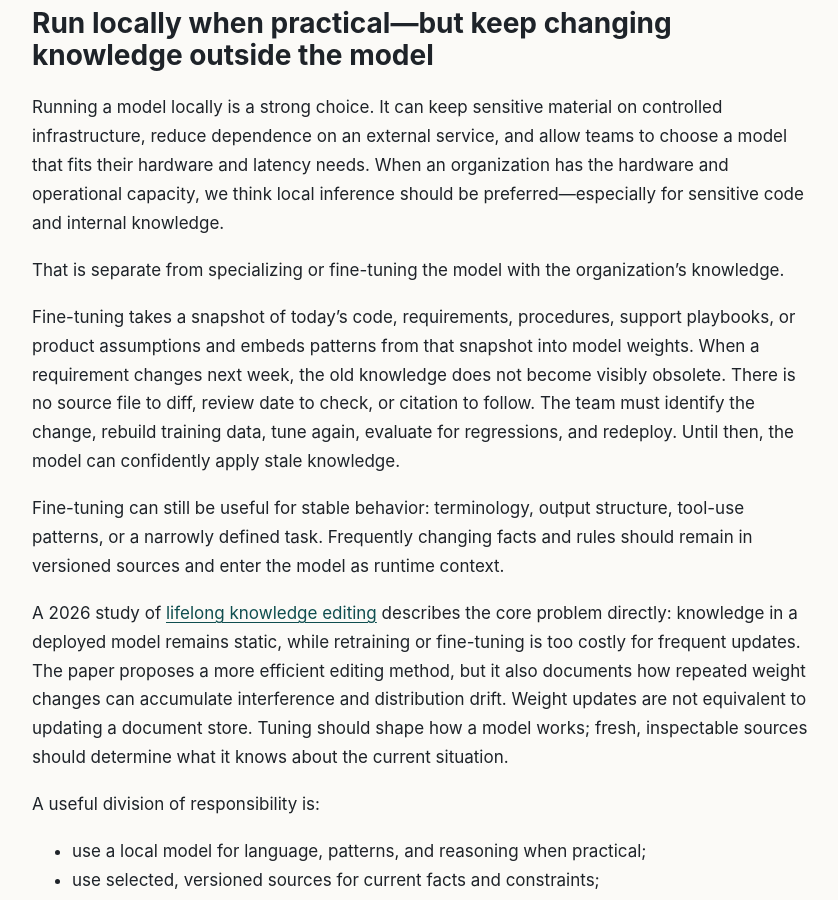
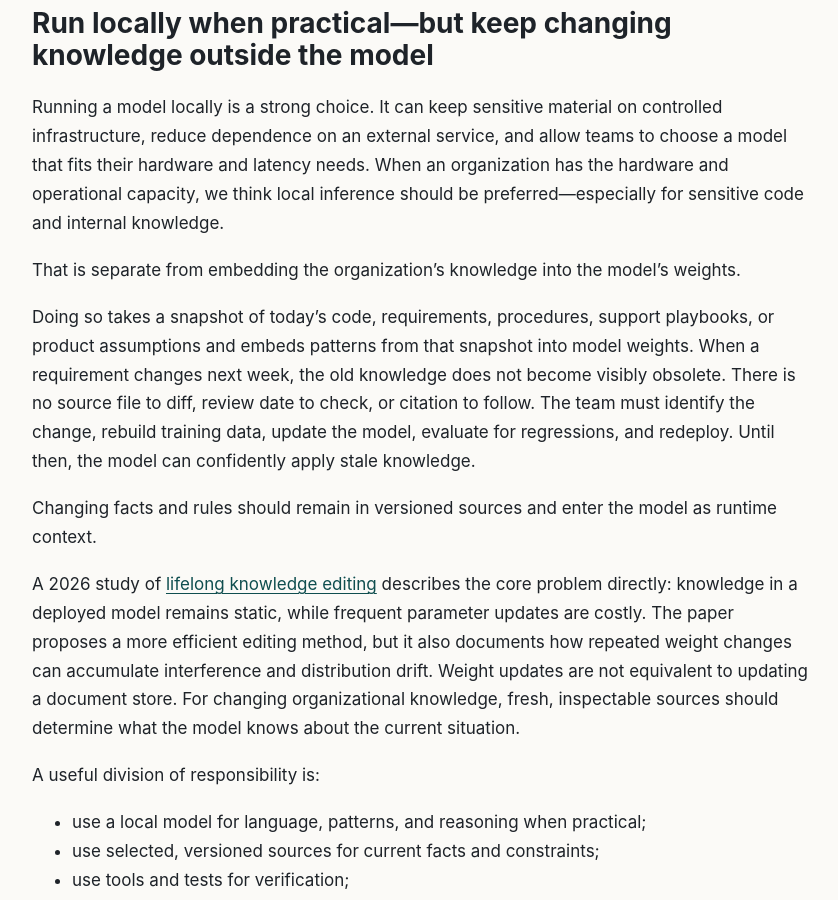
Before and after one commit to XTSoftwareLabs/neatcontext-blog, a Jekyll site: the page built from _posts/2026-07-14-why-more-context-is-not-always-better-context.md, in a window 1280 px wide and 900 px high, scrolled down 3076 px. Shown: the whole window, without its empty margins (128-966 px from the left). Built offline with Jekyll 4.4.1, drawn with Linux system fonts in a browser that asks for light colours; some of the changed text lies outside the part shown.

Commit message:
De-emphasize model fine-tuning

```diff
--- a/_posts/2026-07-14-why-more-context-is-not-always-better-context.md
+++ b/_posts/2026-07-14-why-more-context-is-not-always-better-context.md
@@ -11,7 +11,7 @@ The instinct behind this proposal is right. An AI system should not reason about
 
 The problem is the jump from **access to everything** to **put everything in context**. Those are not the same design.
 
-Broad access can make useful evidence discoverable. Indiscriminate inclusion can bury that evidence, mix incompatible sources, expose unnecessary data, and make a confident answer harder to audit. Running the model locally can improve privacy and control. Fine-tuning that model with domain knowledge still does not decide which facts are relevant, current, or authoritative.
+Broad access can make useful evidence discoverable. Indiscriminate inclusion can bury that evidence, mix incompatible sources, expose unnecessary data, and make a confident answer harder to audit. Running the model locally can improve privacy and control. Encoding domain knowledge into model weights still does not decide which facts are relevant, current, or authoritative.
 
 The practical goal is not maximum context. It is the smallest defensible context for the task.
 
@@ -53,13 +53,13 @@ For sensitive work, the context should contain only the necessary source materia
 
 Running a model locally is a strong choice. It can keep sensitive material on controlled infrastructure, reduce dependence on an external service, and allow teams to choose a model that fits their hardware and latency needs. When an organization has the hardware and operational capacity, we think local inference should be preferred—especially for sensitive code and internal knowledge.
 
-That is separate from specializing or fine-tuning the model with the organization's knowledge.
+That is separate from embedding the organization's knowledge into the model's weights.
 
-Fine-tuning takes a snapshot of today's code, requirements, procedures, support playbooks, or product assumptions and embeds patterns from that snapshot into model weights. When a requirement changes next week, the old knowledge does not become visibly obsolete. There is no source file to diff, review date to check, or citation to follow. The team must identify the change, rebuild training data, tune again, evaluate for regressions, and redeploy. Until then, the model can confidently apply stale knowledge.
+Doing so takes a snapshot of today's code, requirements, procedures, support playbooks, or product assumptions and embeds patterns from that snapshot into model weights. When a requirement changes next week, the old knowledge does not become visibly obsolete. There is no source file to diff, review date to check, or citation to follow. The team must identify the change, rebuild training data, update the model, evaluate for regressions, and redeploy. Until then, the model can confidently apply stale knowledge.
 
-Fine-tuning can still be useful for stable behavior: terminology, output structure, tool-use patterns, or a narrowly defined task. Frequently changing facts and rules should remain in versioned sources and enter the model as runtime context.
+Changing facts and rules should remain in versioned sources and enter the model as runtime context.
 
-A 2026 study of [lifelong knowledge editing](https://www.sciencedirect.com/science/article/pii/S0020025526007796) describes the core problem directly: knowledge in a deployed model remains static, while retraining or fine-tuning is too costly for frequent updates. The paper proposes a more efficient editing method, but it also documents how repeated weight changes can accumulate interference and distribution drift. Weight updates are not equivalent to updating a document store. Tuning should shape how a model works; fresh, inspectable sources should determine what it knows about the current situation.
+A 2026 study of [lifelong knowledge editing](https://www.sciencedirect.com/science/article/pii/S0020025526007796) describes the core problem directly: knowledge in a deployed model remains static, while frequent parameter updates are costly. The paper proposes a more efficient editing method, but it also documents how repeated weight changes can accumulate interference and distribution drift. Weight updates are not equivalent to updating a document store. For changing organizational knowledge, fresh, inspectable sources should determine what the model knows about the current situation.
 
 A useful division of responsibility is:
 
```
